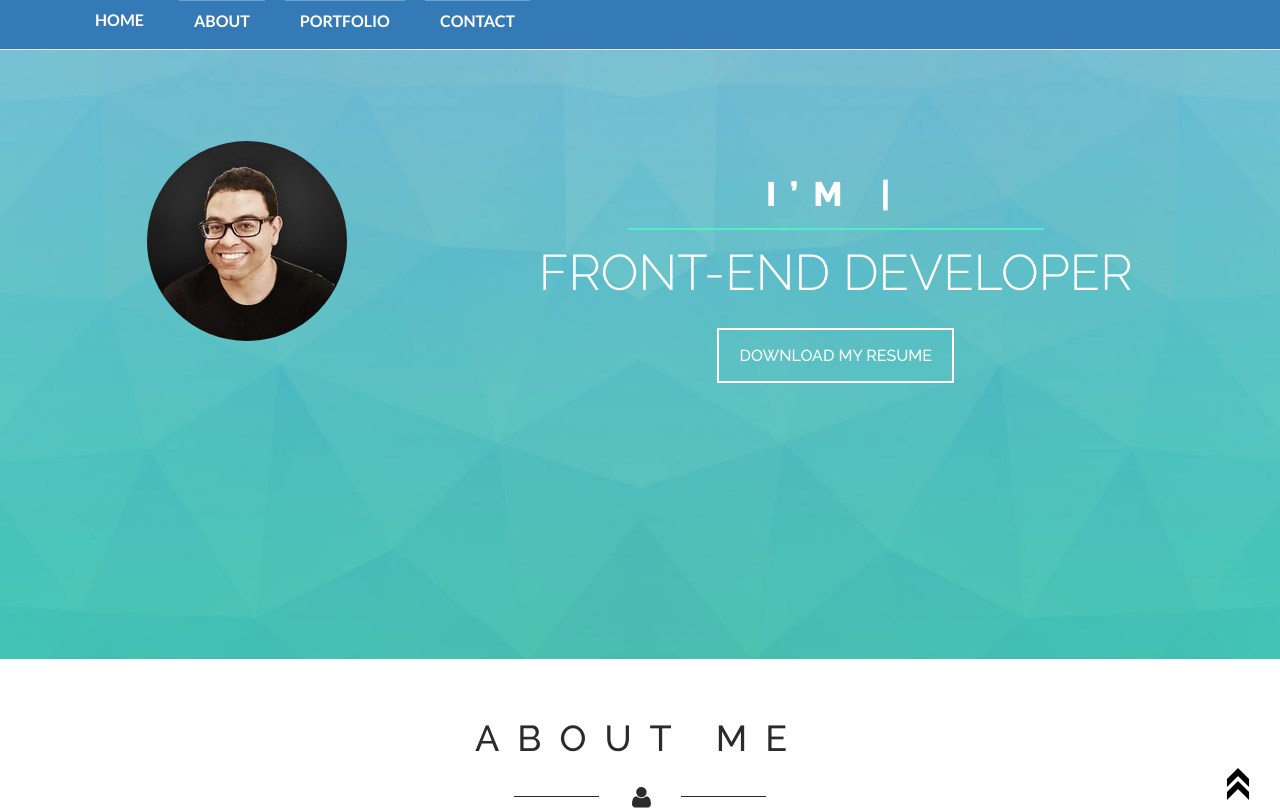
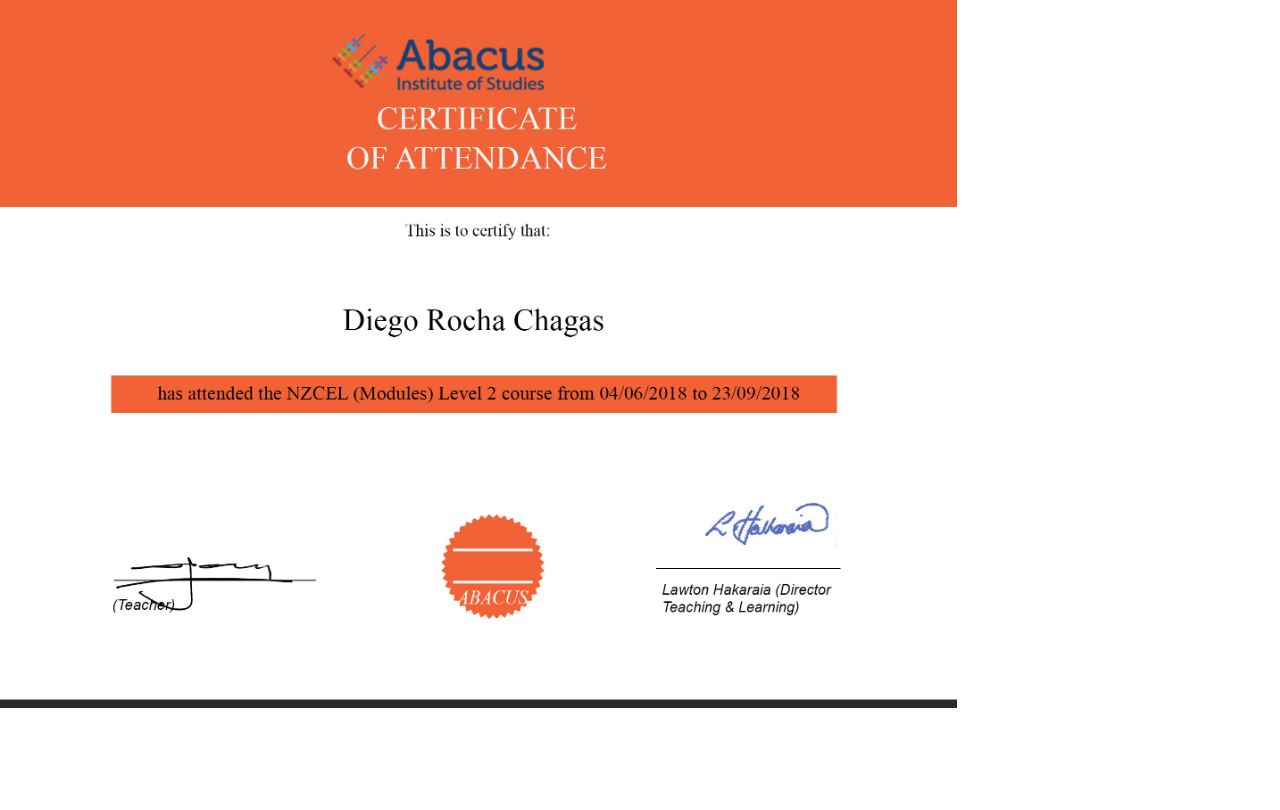
Before and after one commit to diegochagas/diegochagas.github.io, a React (Create React App) app: page /certificates/abacus-english in a window 1280 px wide. Shown: the top 810 px of the page. Built offline with nearby package versions, Linux system fonts and the light colour scheme.

Commit message:
Create page for my english certificate

```diff
--- a/package.json
+++ b/package.json
@@ -10,6 +10,7 @@
     "react-bootstrap": "^0.32.1",
     "react-dom": "^16.4.2",
     "react-ga": "^2.5.3",
+    "react-router-dom": "^4.3.1",
     "react-scripts": "1.1.4",
     "react-scroll": "^1.7.10",
     "typed.js": "^2.0.9"
--- a/src/App.scss
+++ b/src/App.scss
@@ -7,3 +7,4 @@
 @import 'styles/portfolio.scss';
 @import 'styles/contact.scss';
 @import 'styles/footer.scss';
+@import 'styles/certificate_abacus.scss';
--- /dev/null
+++ b/src/components/certificate_abacus.js
@@ -0,0 +1,10 @@
+import React from 'react';
+import abacusEnglishCertificate from "../images/abacus-english-certificate-edit.jpg";
+
+export default function CertificateAbacus(){
+	return(
+		<div className="certificate">
+			<img src={abacusEnglishCertificate} alt="abacus english course certificate" className="abacus"/>
+		</div>
+	);
+}
--- a/src/components/header.js
+++ b/src/components/header.js
@@ -2,7 +2,7 @@
 import Typed from 'typed.js';
 import {Navbar, Nav, NavItem} from 'react-bootstrap';
 import photoProfile from '../images/photo-profile.jpeg';
-import {Link} from 'react-scroll'
+import {Link} from 'react-scroll';
 
 class TypedTitle extends Component{
 	componentDidMount(){
--- a/src/index.js
+++ b/src/index.js
@@ -1,7 +1,17 @@
 import React from 'react';
 import ReactDOM from 'react-dom';
+import {BrowserRouter, Route, Switch} from 'react-router-dom';
+import certificateAbacus from './components/certificate_abacus.js';
 import App from './App';
 import registerServiceWorker from './registerServiceWorker';
 
-ReactDOM.render(<App />, document.getElementById('root'));
+ReactDOM.render(
+	<BrowserRouter>
+		<Switch>
+			<Route path="/certificates/abacus-english" component={certificateAbacus}/>
+			<Route path="/" component={App}/>
+		</Switch>
+	</BrowserRouter>
+	, document.getElementById('root')
+);
 registerServiceWorker();
--- /dev/null
+++ b/src/styles/certificate_abacus.scss
@@ -0,0 +1,6 @@
+.certificate{
+	max-width: 957px;
+	.abacus{
+		width: 100%;
+	}
+}
```
Also changed, not shown: src/images/abacus-english-certificate-edit.jpg (added), 1 other file (tests, documents, lock files or other folders).
